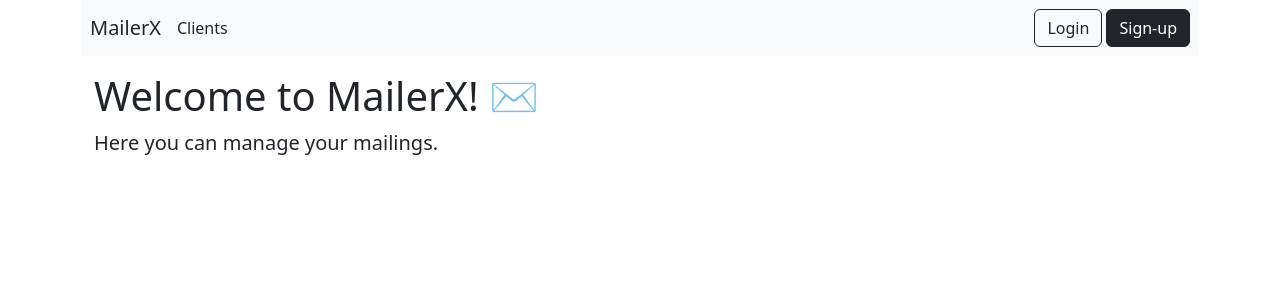
After one commit to github-main-user/mailerx, a Django app: page /mailings/ in a window 1280 px wide. The commit adds this page. Shown: the top 300 px of the page. Run offline with Django 5.2, Linux system fonts and the light colour scheme.

Commit message:
feat(mailers): add home

```diff
--- a/mailings/urls.py
+++ b/mailings/urls.py
@@ -1,7 +1,10 @@
 from django.urls import path
 
 from .apps import MailingsConfig
+from .views import HomeView
 
 app_name = MailingsConfig.name
 
-urlpatterns = []
+urlpatterns = [
+    path("", HomeView.as_view(), name="home"),
+]
--- a/mailings/views.py
+++ b/mailings/views.py
@@ -1,3 +1,5 @@
-from django.shortcuts import render
+from django.views.generic import TemplateView
 
-# Create your views here.
+
+class HomeView(TemplateView):
+    template_name = "mailings/home.html"
--- a/templates/base.html
+++ b/templates/base.html
@@ -13,7 +13,7 @@
     <header class="container">
       {% include "partials/header.html" %}
     </header>
-    <main class="container">
+    <main class="container px-4">
       {% block content %}{% endblock %}
     </main>
     <script src="https://cdn.jsdelivr.net/npm/bootstrap@5.3.3/dist/js/bootstrap.min.js"></script>
--- /dev/null
+++ b/templates/mailings/home.html
@@ -0,0 +1,6 @@
+{% extends "base.html" %}
+{% block title %}{{ block.super }}{% endblock %}
+{% block content %}
+  <h1>Welcome to MailerX! ✉️</h1>
+  <p class="lead">Here you can manage your mailings.</p>
+{% endblock %}
--- a/templates/partials/header.html
+++ b/templates/partials/header.html
@@ -1,5 +1,5 @@
 <div class="d-flex flex-wrap align-items-center justify-content-center justify-content-lg-start p-2 mb-3 bg-light">
-  <a href="/"
+  <a href="{% url 'mailings:home' %}"
      class="d-flex align-items-center mb-2 mb-lg-0 h5 text-decoration-none me-2">MailerX</a>
   <ul class="nav col-12 col-lg-auto me-lg-auto mb-2 justify-content-center mb-md-0">
     <li>
```
